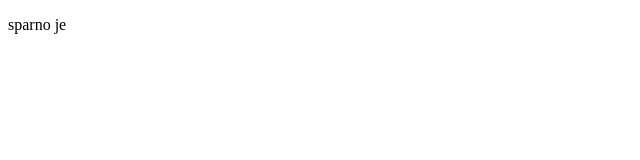
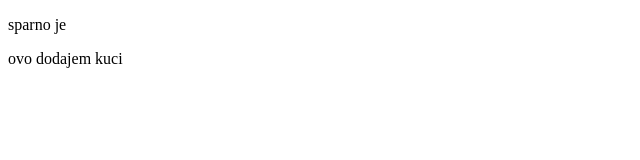
Before and after one commit to dragisam/trojka1, a plain HTML site: page index.html in a window 1280 px wide. Shown: the whole page, without its empty margins (0-640 px from the left). Drawn offline with Linux system fonts and the light colour scheme.

Commit message:
prva izmena od kuce

```diff
--- a/index.html
+++ b/index.html
@@ -7,5 +7,6 @@
 </head>
 <body>
     <p>sparno je</p>
+    <p>ovo dodajem kuci</p>
 </body>
 </html>
```
